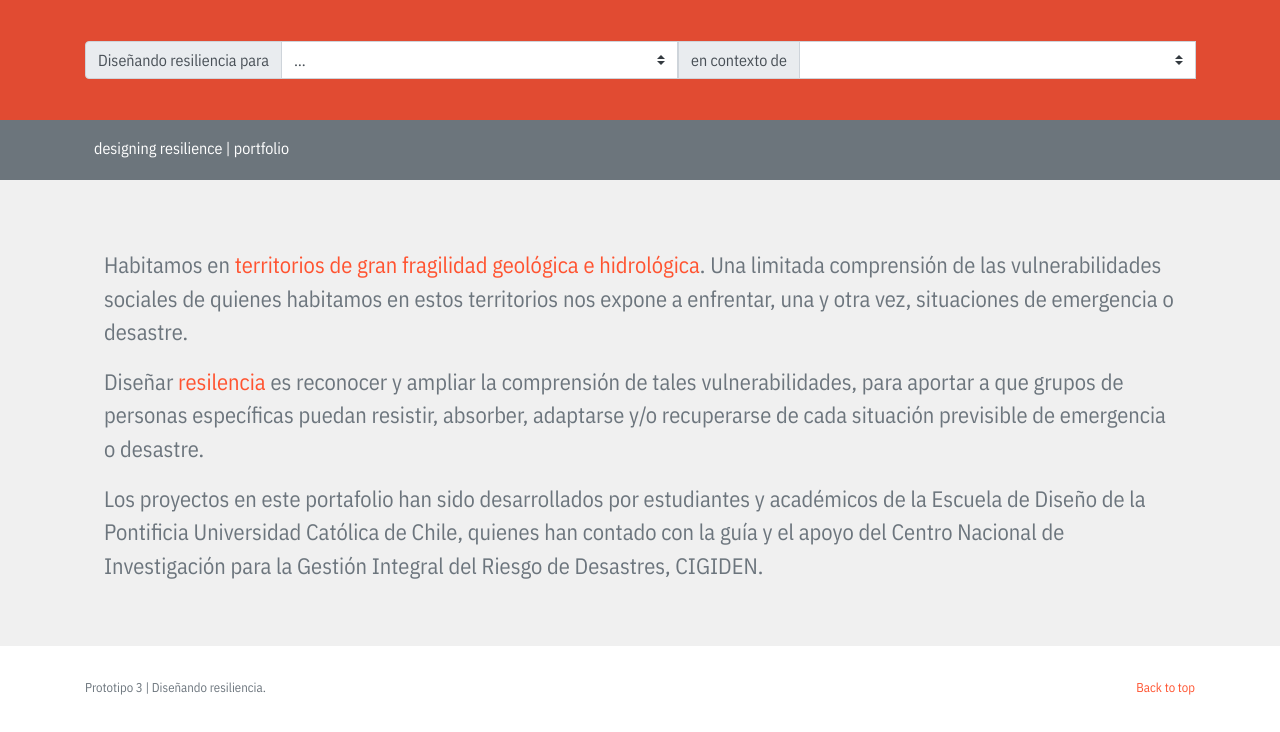
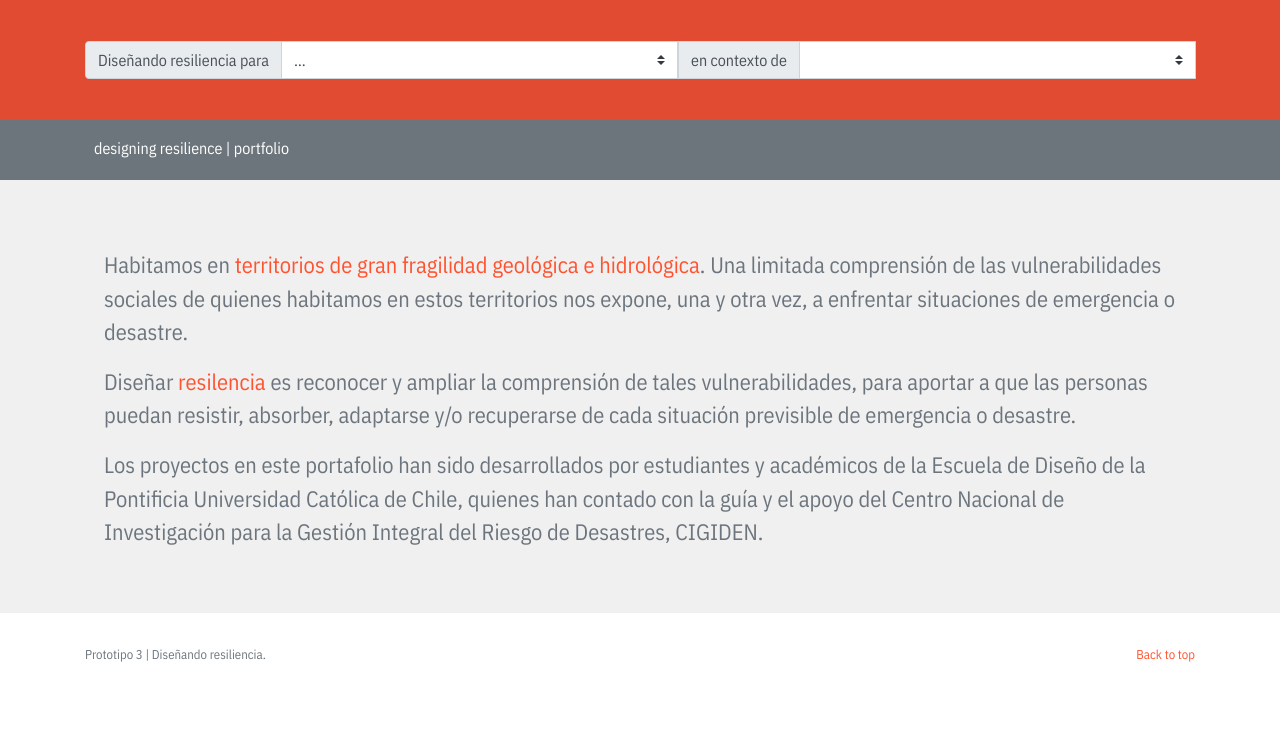
Before and after one commit to MariaCeciliaSuarez/resilience, a plain HTML site: page index.html in a window 1280 px wide. Drawn offline with nearby package versions, Linux system fonts and the light colour scheme; a script that the page names is missing.

Commit message:
Add files via upload

```diff
--- a/index.html
+++ b/index.html
@@ -79,10 +79,10 @@
                 <select class="custom-select" id="first">
                     <option selected>…</option>
                     <option value="f" data-second='{ "names" : [{"name":"…"},{"name":"mitigación", "value":"4"}]}'>agricultores</option>
-                    <option value="a" data-second='{ "names" : [{"name":"…"},{"name":"emergencia", "value":"2"}]}'>brigadas de emergencia y rescate</option>
+                    <option value="a" data-second='{ "names" : [{"name":"…"},{"name":"emergencia", "value":"2"}]}'>brigadistas de emergencia y rescate</option>
                     <option value="b" data-second='{ "names" : [{"name":"…"},{"name":"preparación", "value":"1"}]}'>consumidores</option>
                     <option value="d" data-second='{ "names" : [{"name":"…"},{"name":"preparación", "value":"1"},{"name":"emergencia", "value":"2"}]}'>familias</option>
-                    <option value="i" data-second='{ "names" : [{"name":"…"},{"name":"emergencia", "value":"2"}]}'>personal de salubridad</option>
+                    <option value="i" data-second='{ "names" : [{"name":"…"},{"name":"emergencia", "value":"2"}]}'>profesionales de la salud</option>
                     <option value="e" data-second='{ "names" : [{"name":"…"},{"name":"emergencia", "value":"2"}]}'>reclusos</option>
                     <option value="c" data-second='{ "names" : [{"name":"…"},{"name":"preparación", "value":"1"},{"name":"emergencia", "value":"2"}]}'>turistas</option>
                     <option value="g" data-second='{ "names" : [{"name":"…"},{"name":"preparación", "value":"1"},{"name":"emergencia", "value":"2"}]}'>vecinos</option>
@@ -115,8 +115,8 @@
                 <div id="modalidad"><!--gracias JS--></div>
             </div>
             <div class="col-12 mt-1 text-muted" style="font-weight:200; font-size:140%">
-              <p><strong>Habitamos en <a href="https://opinion.cooperativa.cl/opinion/emergencias/reducir-los-desastres-es-aprender-de-nuestro-pasado-y-de-nuestro-entorno/2019-04-23/064412.html" target="_blank">territorios de gran fragilidad geológica e hidrológica</a></strong>. Una limitada comprensión de las vulnerabilidades sociales de quienes habitamos en estos territorios nos expone a enfrentar, una y otra vez, situaciones de emergencia o desastre.</p>
-              <p>Diseñar <a href="https://www.unisdr.org/we/inform/terminology#letter-r" target="_blank">resilencia</a> es reconocer y ampliar la comprensión de tales vulnerabilidades, para aportar a que grupos de personas específicas puedan resistir, absorber, adaptarse y/o recuperarse de cada situación previsible de emergencia o desastre.</p>
+              <p><strong>Habitamos en <a href="https://opinion.cooperativa.cl/opinion/emergencias/reducir-los-desastres-es-aprender-de-nuestro-pasado-y-de-nuestro-entorno/2019-04-23/064412.html" target="_blank">territorios de gran fragilidad geológica e hidrológica</a></strong>. Una limitada comprensión de las vulnerabilidades sociales de quienes habitamos en estos territorios nos expone, una y otra vez, a enfrentar situaciones de emergencia o desastre.</p>
+              <p>Diseñar <a href="https://www.unisdr.org/we/inform/terminology#letter-r" target="_blank">resilencia</a> es reconocer y ampliar la comprensión de tales vulnerabilidades, para aportar a que las personas puedan resistir, absorber, adaptarse y/o recuperarse de cada situación previsible de emergencia o desastre.</p>
               <p>Los proyectos en este portafolio han sido desarrollados por estudiantes y académicos de la <strong>Escuela de Diseño de la Pontificia Universidad Católica de Chile</strong>, quienes han contado con la guía y el apoyo del <strong>Centro Nacional de Investigación para la Gestión Integral del Riesgo de Desastres, CIGIDEN.</strong></p>
             </div>
         </div>
```
